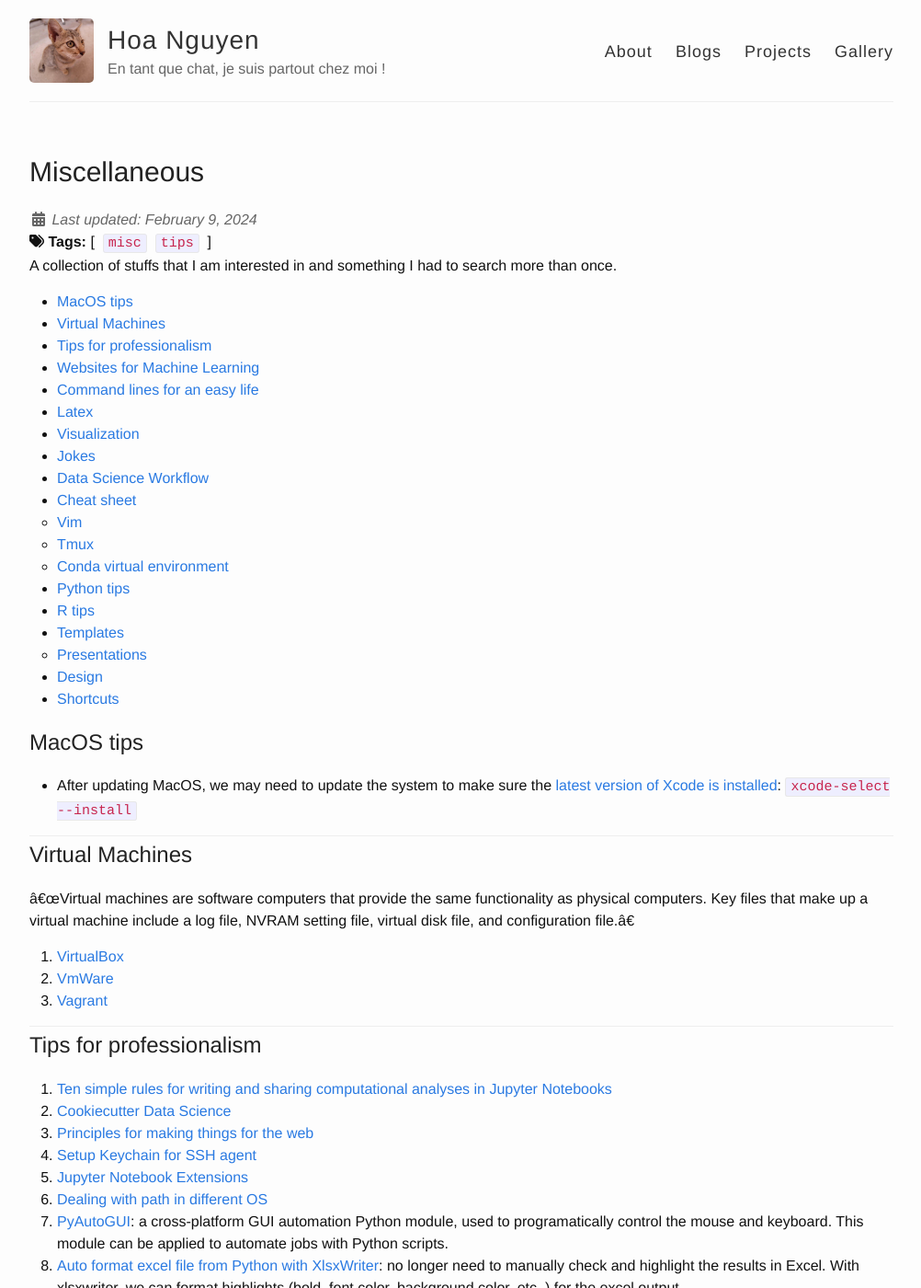
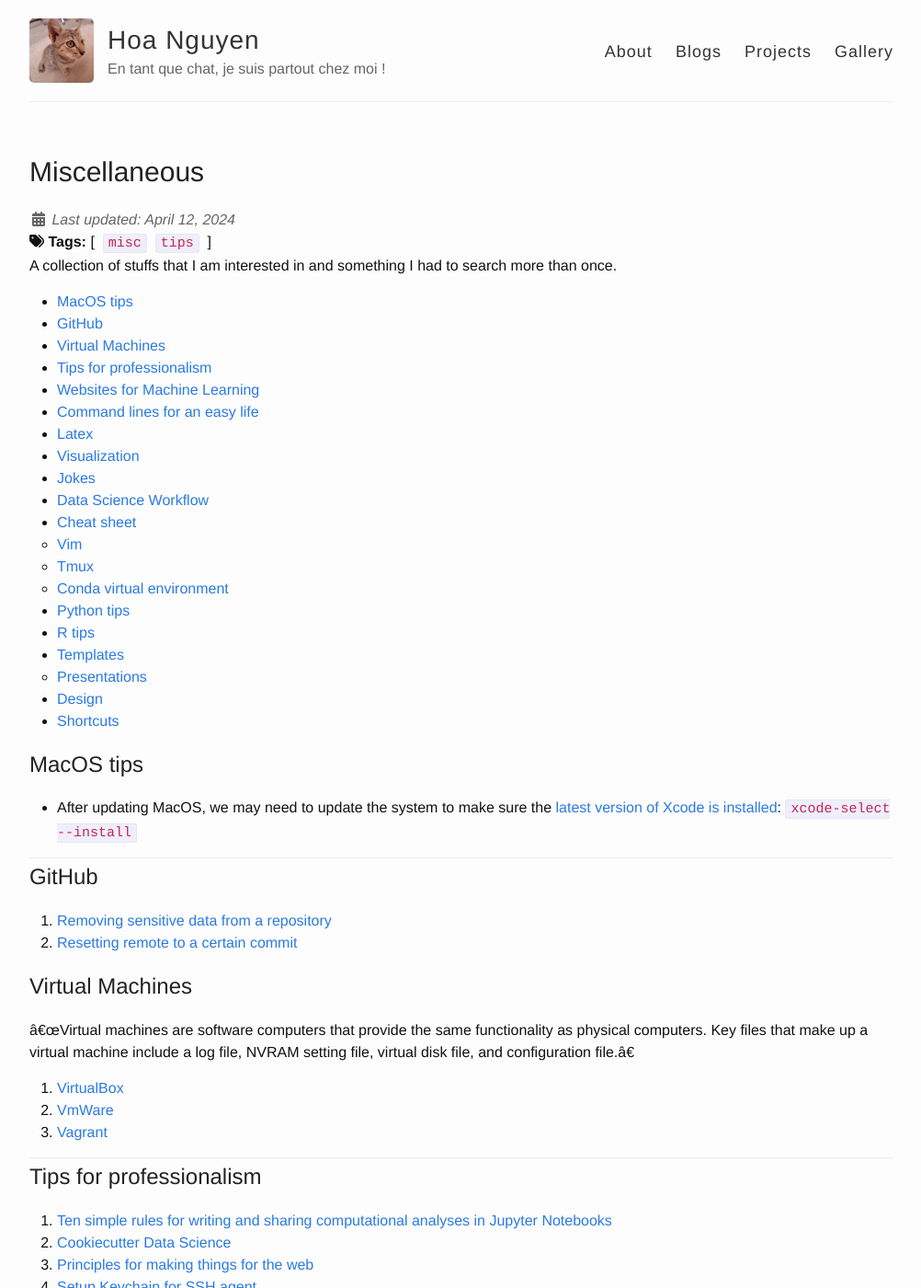
Before and after one commit to hnguyentt/hnguyentt.github.io, a Jekyll site: the page built from _posts/2019-12-28-Miscellaneous.md, in a window 1280 px wide and 1400 px high. Shown: the whole window at 92% size, without its empty margins (138-1140 px from the left). Built offline with Jekyll 4.4.1, drawn with Linux system fonts in a browser that asks for light colours; nearby versions of some CDN libraries; comment, search, counter and statistics services are not loaded.

Commit message:
Update GitHub tips

```diff
--- a/_posts/2019-12-28-Miscellaneous.md
+++ b/_posts/2019-12-28-Miscellaneous.md
@@ -2,7 +2,7 @@
 layout: post
 title: Miscellaneous
 tags: misc tips
-last_modified_on: 2024-02-09
+last_modified_on: 2024-04-12
 read_time: true
 ---
 A collection of stuffs that I am interested in and something I had to search more than once.
@@ -10,6 +10,7 @@ A collection of stuffs that I am interested in and something I had to search mor
 <!-- MarkdownTOC autolink="true" -->
 
 - [MacOS tips](#macos-tips)
+- [GitHub](#github)
 - [Virtual Machines](#virtual-machines)
 - [Tips for professionalism](#tips-for-professionalism)
 - [Websites for Machine Learning](#websites-for-machine-learning)
@@ -35,6 +36,10 @@ A collection of stuffs that I am interested in and something I had to search mor
 * After updating MacOS, we may need to update the system to make sure the [latest version of Xcode is installed](https://stackoverflow.com/questions/52522565/git-is-not-working-after-macos-update-xcrun-error-invalid-active-developer-pa): `xcode-select --install`
 
 <hr color="#0F24F3">
+
+## GitHub
+1. [Removing sensitive data from a repository](https://docs.github.com/en/authentication/keeping-your-account-and-data-secure/removing-sensitive-data-from-a-repository)
+2. [Resetting remote to a certain commit](https://stackoverflow.com/a/5816761/11524628)
 
 ## Virtual Machines
 "Virtual machines are software computers that provide the same functionality as physical computers. Key files that make up a virtual machine include a log file, NVRAM setting file, virtual disk file, and configuration file."
```
